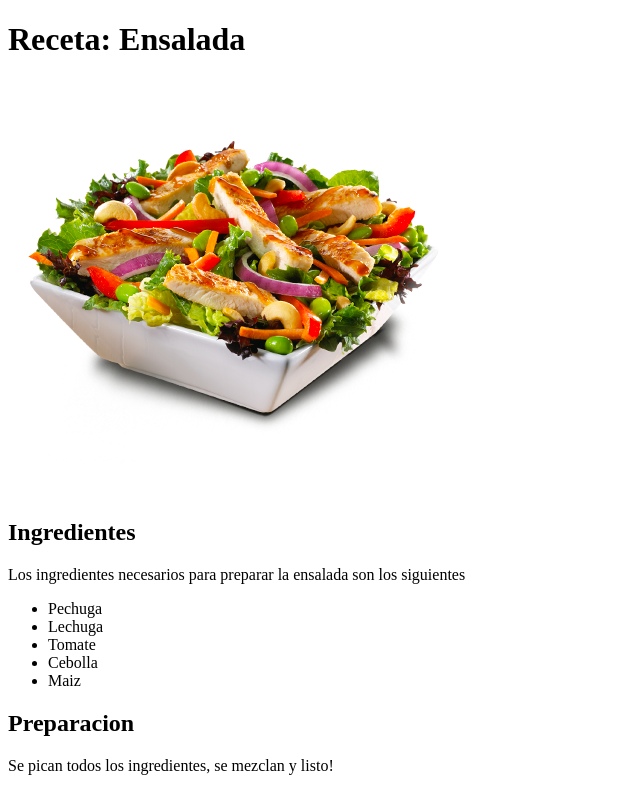
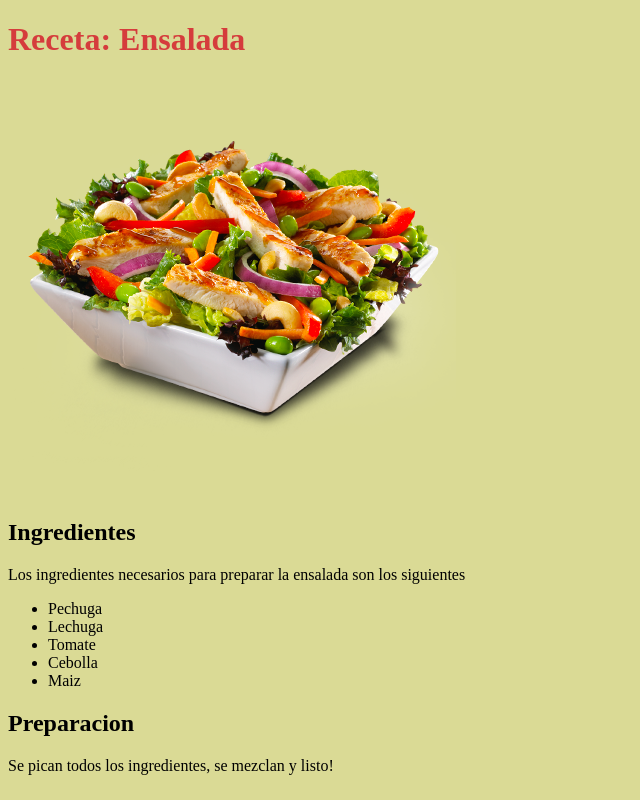
Before and after one commit to tomasgomezmedina/aspirantes-mir-html-y-css, a plain HTML site: page ejercicio1-html-y-css/index.html in a window 1280 px wide. Shown: the whole page, without its empty margins (0-640 px from the left). Drawn offline with Linux system fonts and the light colour scheme.

Commit message:
Agrega estilos al segundo ejercicio

```diff
--- /dev/null
+++ b/ejercicio1-html-y-css/estilos.css
@@ -0,0 +1,6 @@
+body{
+    background-color: rgb(218, 218, 149);
+}
+h1{
+    color: rgb(213, 60, 60);
+}
--- a/ejercicio1-html-y-css/index.html
+++ b/ejercicio1-html-y-css/index.html
@@ -5,6 +5,7 @@
     <meta http-equiv="X-UA-Compatible" content="IE=edge">
     <meta name="viewport" content="width=device-width, initial-scale=1.0">
     <title>Mi receta</title>
+    <link rel="stylesheet" href="estilos.css">
 </head>
 <body>
     <h1>Receta: Ensalada</h1>
```
